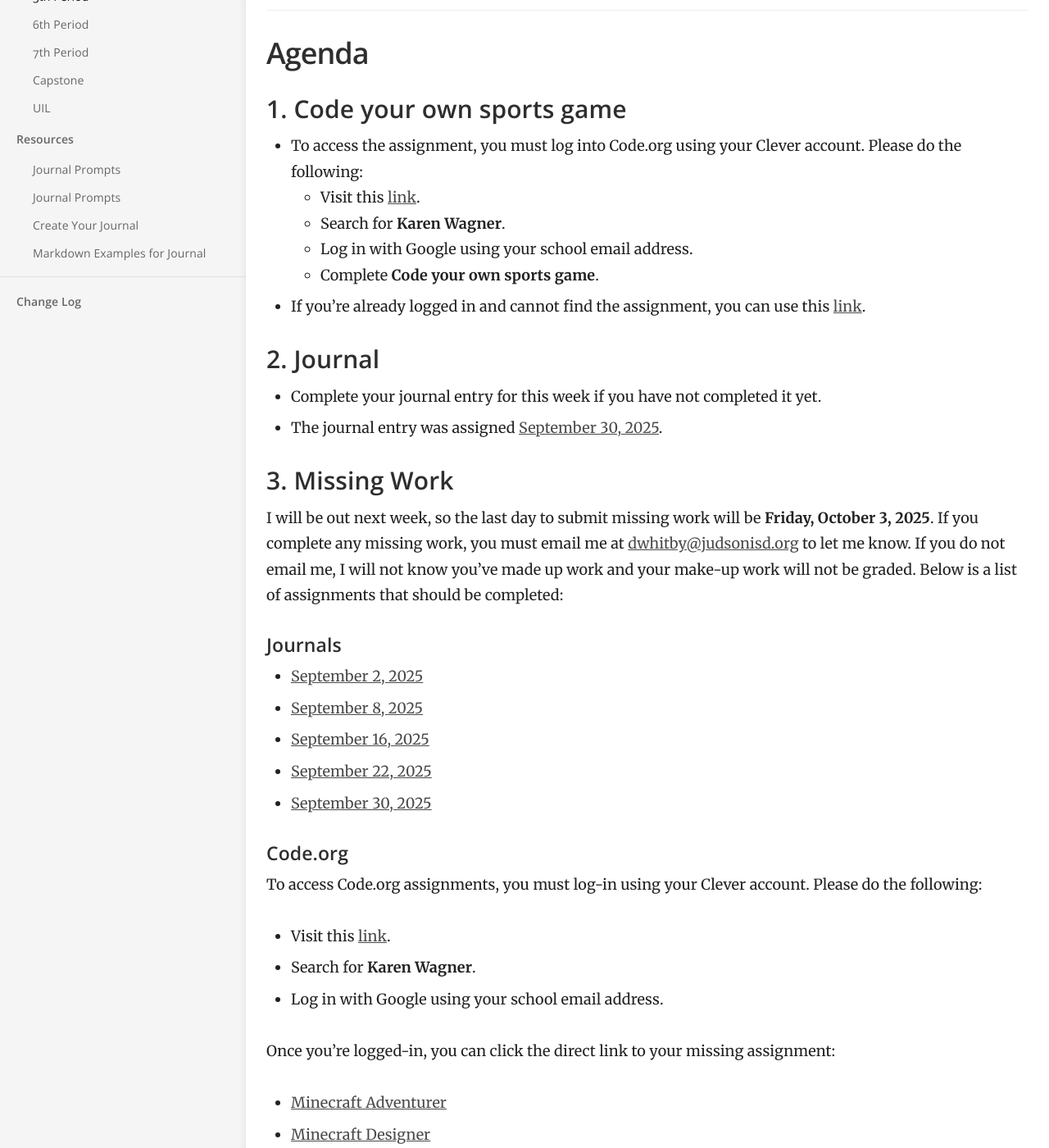
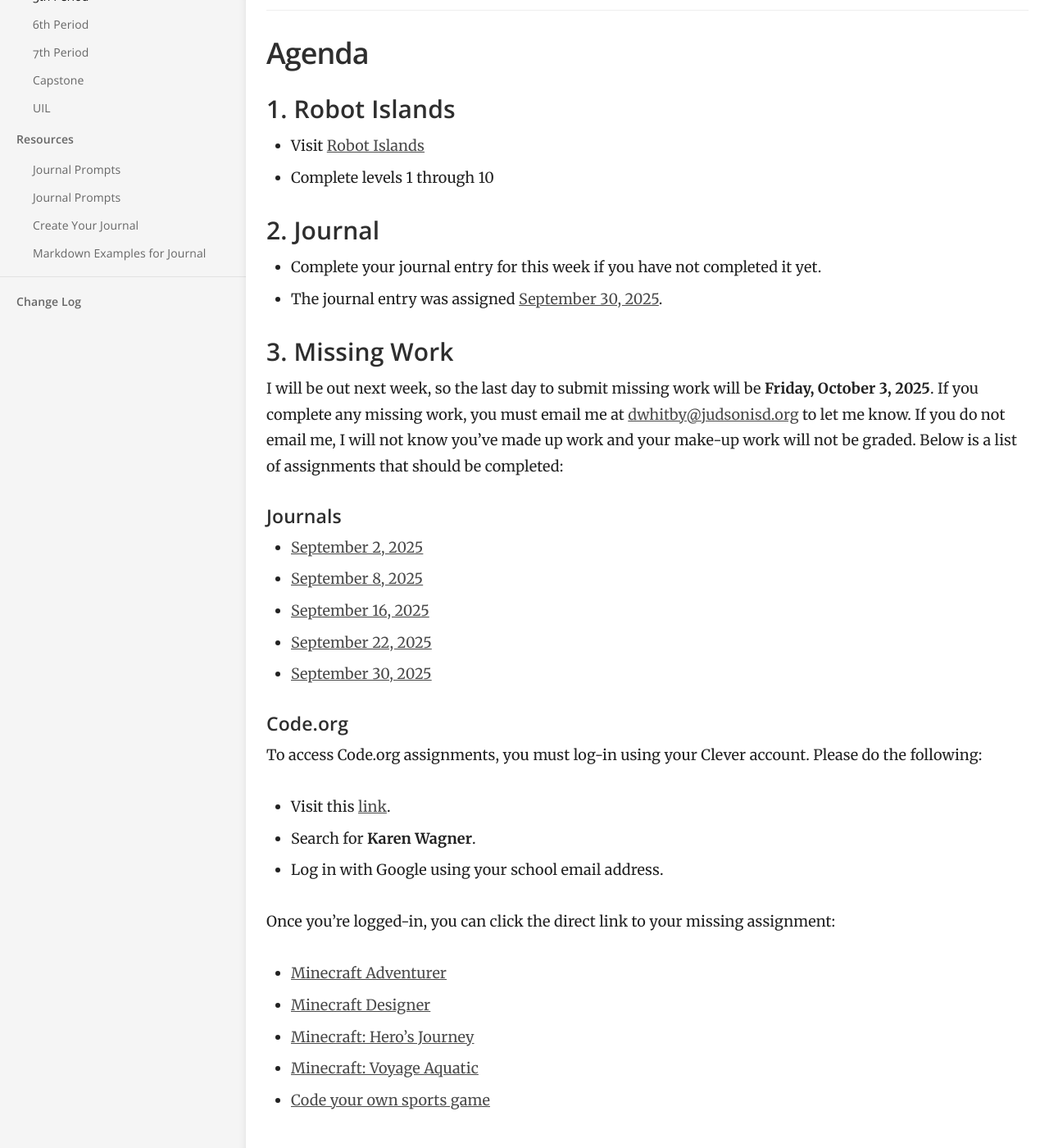
Before and after one commit to mswhitby/classroom, a Jekyll site: the page built from _docs/classes/1st.md, in a window 1280 px wide and 1400 px high, scrolled down 343 px. Shown: the whole window at 82% size. Built offline with Jekyll 4.4.1, drawn with Linux system fonts in a browser that asks for light colours; some of the changed text lies outside the part shown.

Commit message:
Updated Lessons

```diff
--- a/_docs/classes/1st.md
+++ b/_docs/classes/1st.md
@@ -5,7 +5,50 @@ category: Classes
 order: 1
 ---
 
-# October 1, 2025, 2025
+# October 2, 2025
+
+## Agenda
+
+### 1. Robot Islands
+- Visit [Robot Islands](https://www.abcya.com/games/robot_islands)
+- Complete levels 1 through 10
+
+### 2. Journal
+
+- Complete your journal entry for this week if you have not completed it yet.
+- The journal entry was assigned [September 30, 2025](https://github.com/mswhitby/WHSTechNotes/blob/main/journal.md#september-30-2025).
+
+### 3. Missing Work
+
+I will be out next week, so the last day to submit missing work will be **Friday, October 3, 2025**. If you complete any missing work, you must email me at <dwhitby@judsonisd.org> to let me know. If you do not email me, I will not know you've made up work and your make-up work will not be graded. Below is a list of assignments that should be completed:
+
+#### Journals
+
+- [September 2, 2025](https://github.com/mswhitby/WHSTechNotes/blob/main/journal.md#september-2-2025)
+- [September 8, 2025](https://github.com/mswhitby/WHSTechNotes/blob/main/journal.md#september-8-2025)
+- [September 16, 2025](https://github.com/mswhitby/WHSTechNotes/blob/main/journal.md#september-16-2025)
+- [September 22, 2025](https://github.com/mswhitby/WHSTechNotes/blob/main/journal.md#september-22-2025)
+- [September 30, 2025](https://github.com/mswhitby/WHSTechNotes/blob/main/journal.md#september-30-2025)
+
+#### Code.org
+
+To access Code.org assignments, you must log-in using your Clever account. Please do the following:
+
+- Visit this [link](https://clever.com/oauth/district-picker?client_id=2f27405716644a951b23&redirect_uri=https%3A%2F%2Fstudio.code.org%2Fusers%2Fauth%2Fclever%2Fcallback&response_type=code&state=ede33ff61289cf32708a0f54079cdd23e31d0b0a02b0e0e8).
+- Search for **Karen Wagner**.
+- Log in with Google using your school email address.
+
+Once you're logged-in, you can click the direct link to your missing assignment:
+
+- [Minecraft Adventurer](https://studio.code.org/courses/mc/units/1/lessons/1/levels/1)
+- [Minecraft Designer](https://studio.code.org/courses/minecraft/units/1/lessons/1/levels/1)
+- [Minecraft: Hero's Journey](https://studio.code.org/courses/hero/units/1)
+- [Minecraft: Voyage Aquatic](https://studio.code.org/courses/aquatic)
+- [Code your own sports game](https://studio.code.org/courses/sports/units/1)
+
+----
+
+# October 1, 2025
 
 ## Agenda
 
```
